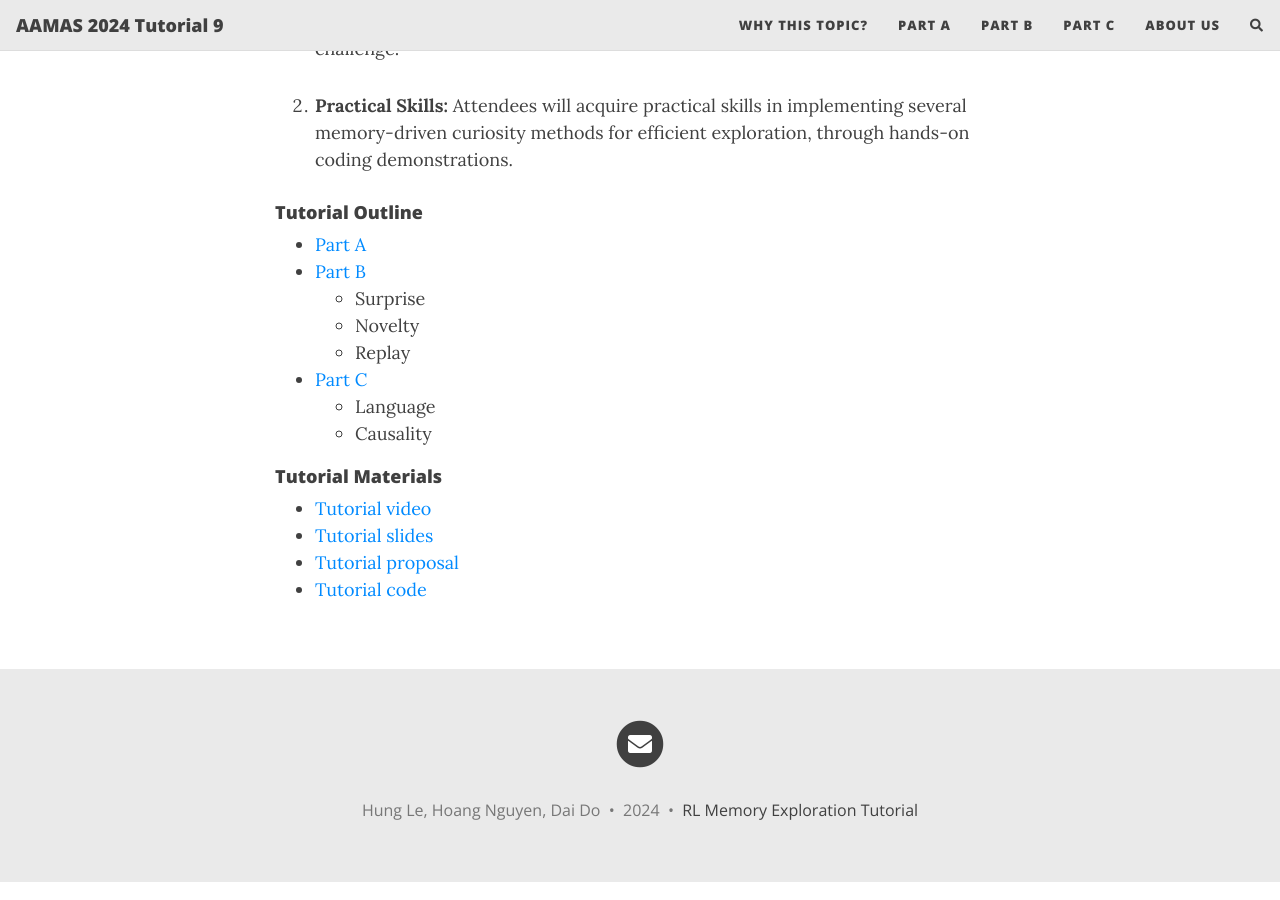
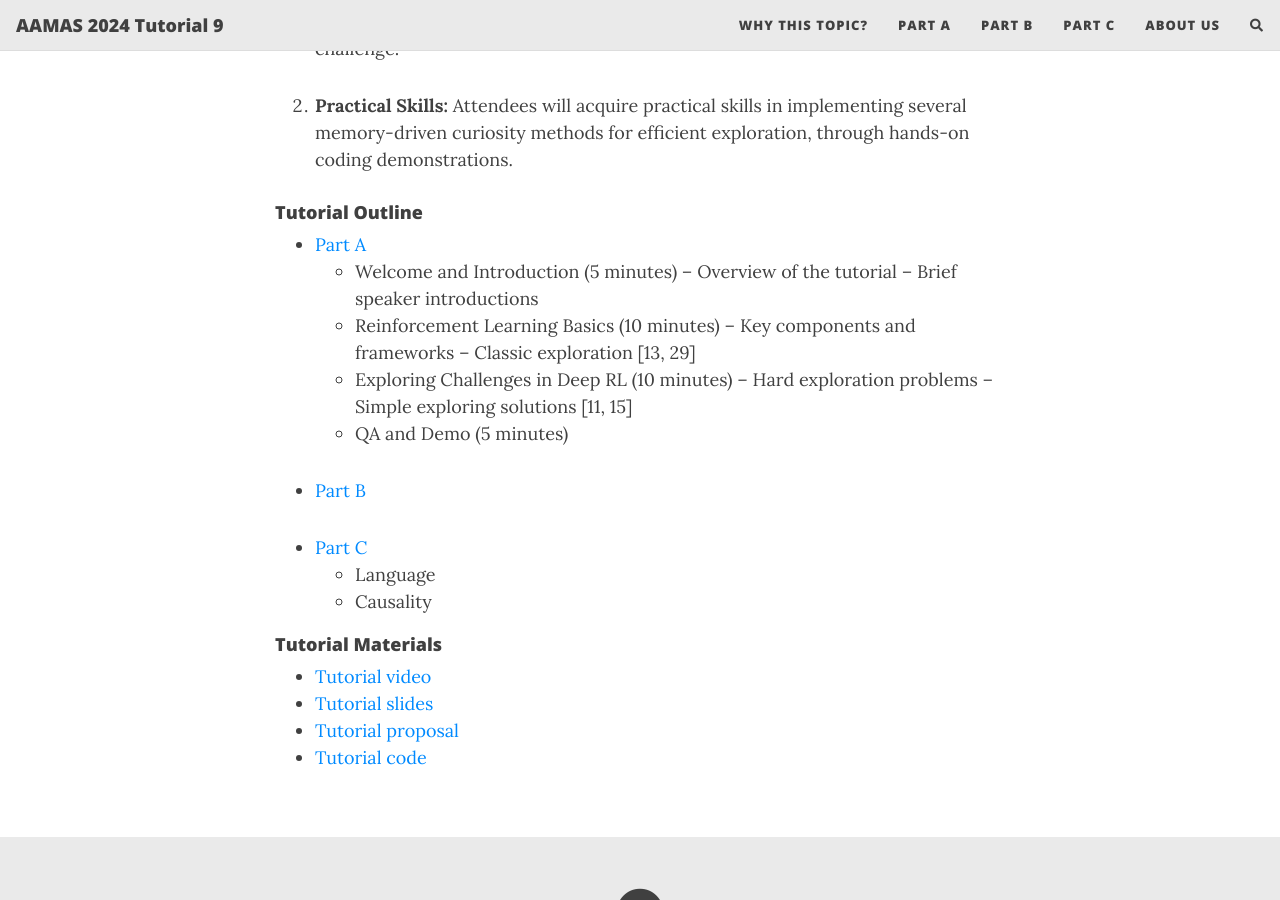
Before and after one commit to rl-memory-exploration-tutorial/rl-memory-exploration-tutorial.github.io, a Jekyll site: the page built from index.md, in a window 1280 px wide and 900 px high, scrolled down 1641 px. Built offline with Jekyll 4.4.1, drawn with Linux system fonts in a browser that asks for light colours; nearby versions of some CDN libraries; comment, search, counter and statistics services are not loaded.

Commit message:
add code partA

```diff
--- a/index.md
+++ b/index.md
@@ -33,10 +33,21 @@ This tutorial is mainly designed for students and academics who work on Reinforc
 #### Tutorial Outline
 
 - [Part A](./parta.md)
+  + Welcome and Introduction (5 minutes)
+	– Overview of the tutorial
+	– Brief speaker introductions
+  + Reinforcement Learning Basics (10 minutes)
+	– Key components and frameworks
+	– Classic exploration [13, 29]
+  + Exploring Challenges in Deep RL (10 minutes)
+	– Hard exploration problems
+	– Simple exploring solutions [11, 15]
+  + QA and Demo (5 minutes)
+
+
+
 - [Part B](./partb.md)
-  + Surprise
-  + Novelty
-  + Replay
+
 - [Part C](./partc.md)
   + Language
   + Causality
```
